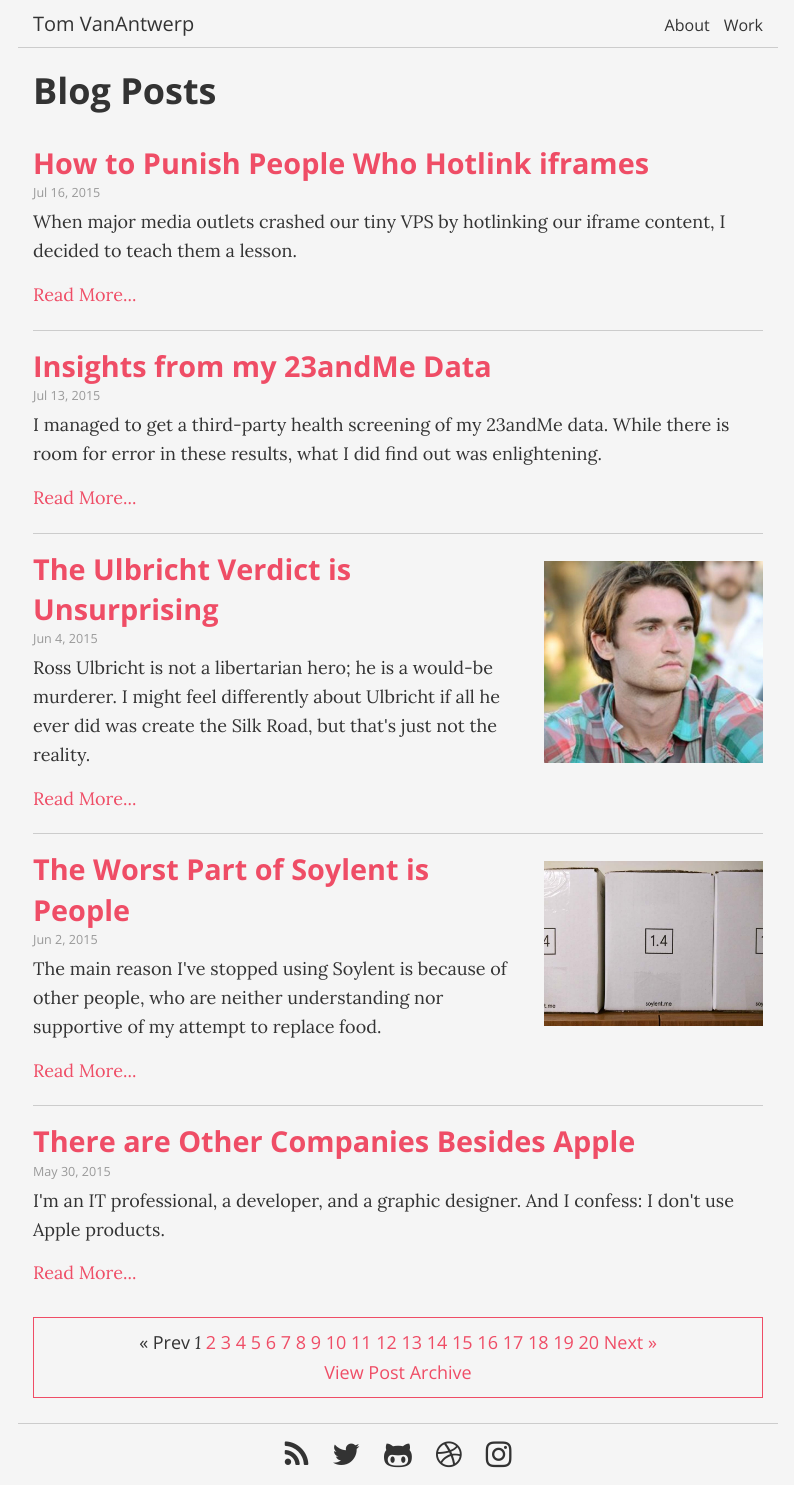
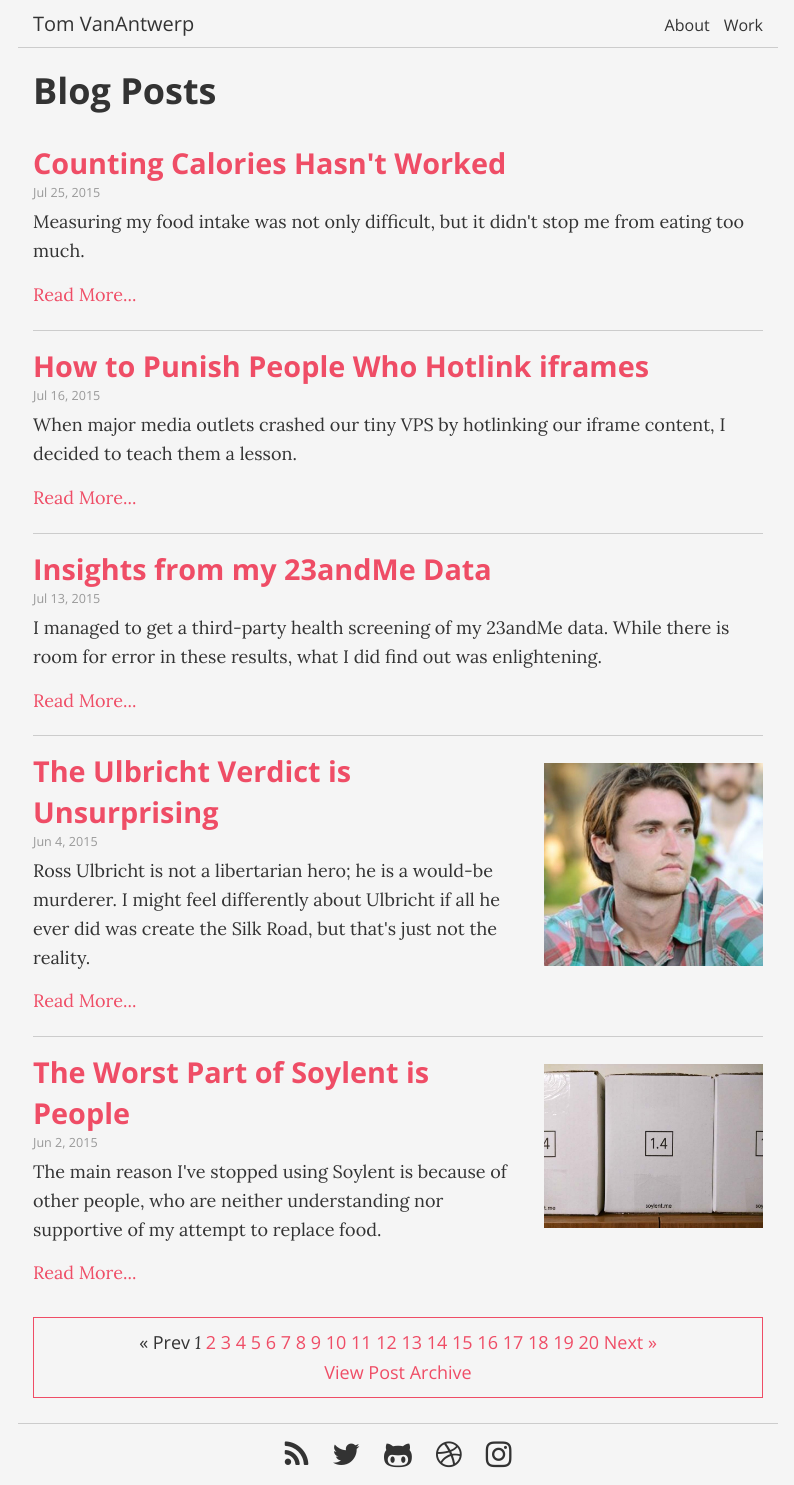
Before and after one commit to tvanantwerp/old-tomvanantwerp.com, a Jekyll site: the page built from index.html, in a window 1280 px wide. Shown: the whole page, without its empty margins (242-1036 px from the left). Built offline with Jekyll 4.4.1, drawn with Linux system fonts in a browser that asks for light colours; nearby versions of some CDN libraries; the list of posts is cut into pages by our own code; part of the change alters nothing that is shown.

Commit message:
Add calorie counting blog post, JS for link targets

```diff
--- a/_includes/footer.html
+++ b/_includes/footer.html
@@ -6,3 +6,5 @@
   <a class="dribbble-link" href="https://dribbble.com/tvanantwerp"><i class="fa fa-dribbble"></i></a>
   <a class="instagram-link" href="https://instagram.com/tomvanantwerp/"><i class="fa fa-instagram"></i></a>
 </footer>
+<!-- Scripts -->
+<script type="text/javascript" src="/js/main.js"></script>
--- /dev/null
+++ b/_posts/2015-07-25-counting-calories-hasnt-worked.md
@@ -0,0 +1,28 @@
+---
+layout: post
+title:  "Counting Calories Hasn't Worked"
+author: Tom VanAntwerp
+date:   2015-07-25 11:36:00
+description: "Measuring my food intake was not only difficult, but it didn't stop me from eating too much."
+tags:
+  - food
+  - health
+  - quantified self
+---
+Since 2009, I have sporadically tracked my diet through various food logging apps. First there was [DailyBurn](http://dailyburn.com/), then [FitBit](https://www.fitbit.com/), and most recently with [MyFitnessPal](http://www.myfitnesspal.com/). And over these past several years, I've come to one conclusion: food logging doesn't work.
+
+I'm ordinarily a big fan of quantifying my behavior toward the end of improving it. However, measuring food inputs hasn't helped me to manage my weight. Looking at recorded caloric intake and weight from November 2014 to June 2015, the caloric trends don't closely follow my day-to-day weight. The only exception is from late February through March when I had [diverticulitis](http://tomvanantwerp.com/diverticulosis/) and basically could not eat. That month proves that reducing my caloric intake by an extreme amount will in fact result in weight loss. However, during normal periods of time, the caloric intake did not line up with weight trends.
+
+![Calories Consumed from November 2014 to June 2015](/images/calories-11-2014-to-6-2015.svg)
+
+A major reason my caloric data and weight data don't line up is that my caloric data is probably wrong. Recording food intake is not a straightforward process. Even with the help of an app like MyFitnessPal, the process is prone to bad estimates and user error.
+
+I often forget to record meals in the moment, and have to remember to record them later. This is especially true during social situations. I usually forget precisely what I ate. And small snacks, like a piece of candy, usually never get recorded.
+
+I'm also reliant on MyFitnessPal's food database, which is fine if I only ever ate at chain restaurants with widely published nutrition facts. Between my wife's authentic Chinese cooking and fusion cuisine food trucks, many of my meals aren't in the database and I'm forced to pick a best-guess substitute.
+
+It's so much work to accurately record meals that I often slip out of the habit, as seen by the gaps in the previous chart. And just because I do have data for a given date doesn't mean that I remembered to record everything, or that I recorded it correctly. I would guess that I typically ate more than I recorded for any given day.
+
+Finally, the most embarassing reason why food logging hasn't worked: it does not guide my behavior. If I'm hungry, I'm going to eat. Whether or not I'm exceeding my intake goal by doing so is irrelevant. I'm evolved to respond to hunger pangs, not spreadsheets. Between staying under X number of calories, and eating a tasty dinner, I choose dinner every time.
+
+After reviewing my data and the shortcomings of the food logging process, I've decided to give it up. I'm still intent on managing my diet, but I know that this method doesn't work for me. And I'm not going to continue wasting time and effort on something that isn't working.
--- /dev/null
+++ b/js/main.js
@@ -0,0 +1,14 @@
+(function() {
+  window.onload = format();
+
+  function format() {
+    // Set all external links to open in new windows/tabs
+    var links = document.getElementsByTagName('a');
+    for (var i = 0, j = links.length; i < j; i++) {
+      var host = links[i].host;
+      if (host.indexOf('tomvanantwerp.com') === -1 && host.indexOf('localhost') === -1) {
+        links[i].setAttribute('target', '_blank');
+      }
+    }
+  }
+})();
```
Also changed, not shown: images/calories-11-2014-to-6-2015.svg (added).
